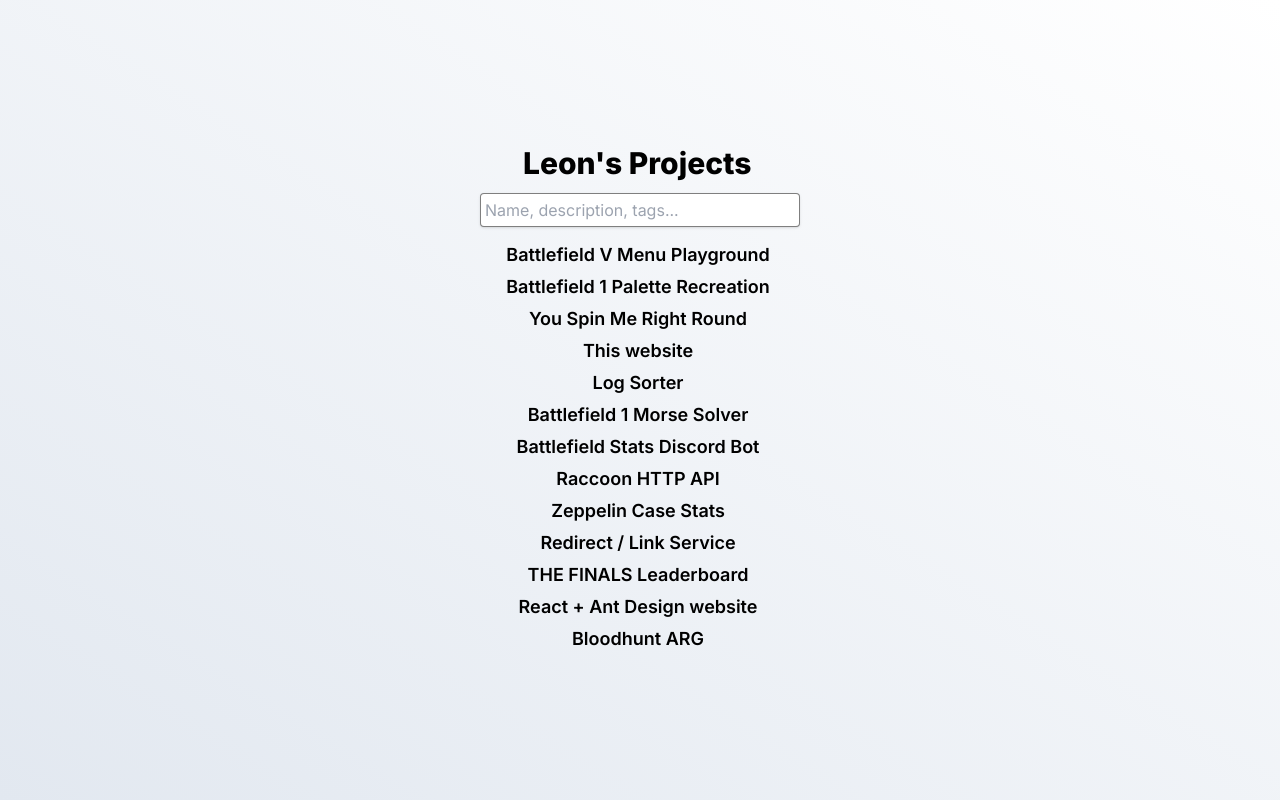
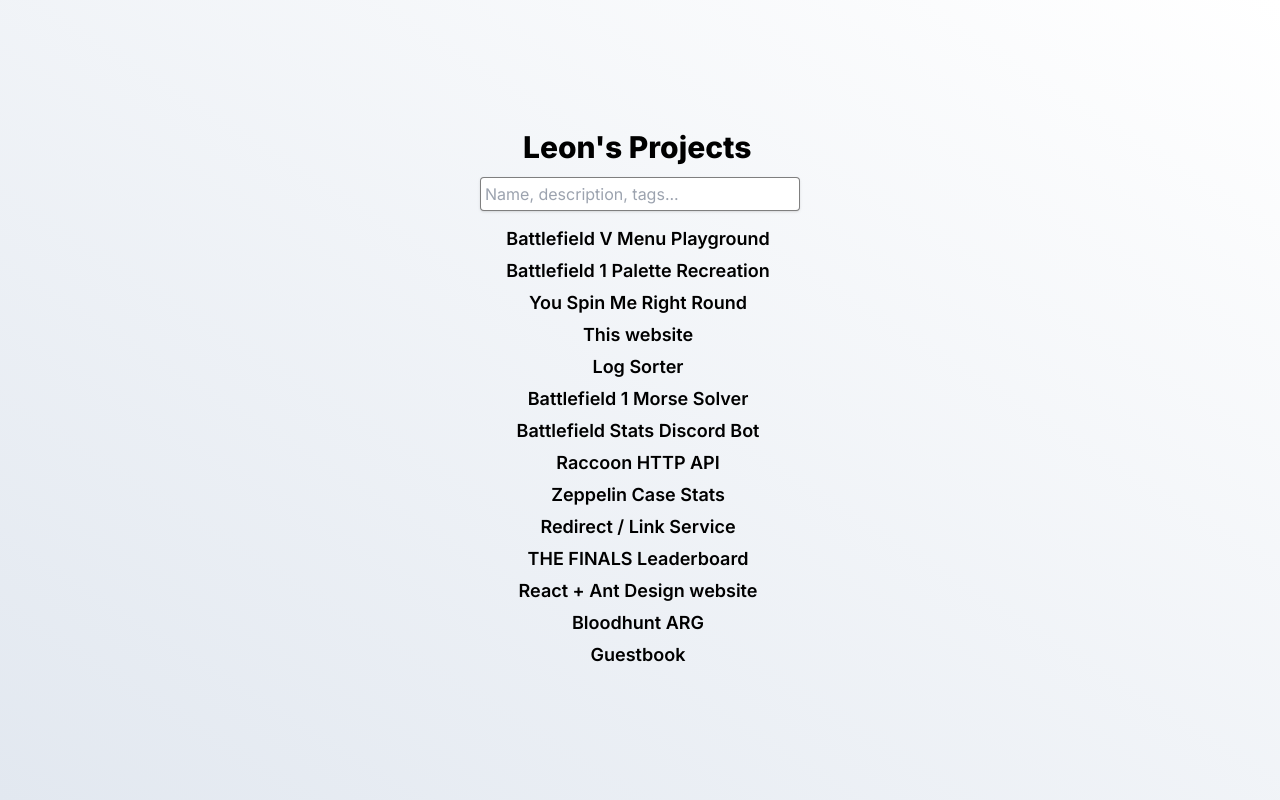
Before and after one commit to leonlarsson/leon-home, a Next.js app: page /projects in a window 1280 px wide. Built offline with nearby package versions, Linux system fonts and the light colour scheme; a web font is replaced by a local one.

Commit message:
projects: add Guestbook project

```diff
--- a/app/(main)/projects/projects.ts
+++ b/app/(main)/projects/projects.ts
@@ -120,6 +120,16 @@ export default [
     shortDescription: "The official website for the Bloodhunt ARG, 'The Omnis Challenge'.",
     tags: ["cloudflare workers", "cloudflare pages", "html", "css", "typescript"],
     link: "https://omnis.pages.dev/"
+  },
+  {
+    projectId: 14,
+    name: "Guestbook",
+    description: "A guestbook for my personal website. It uses Next.js experimental Server Actions and Cloudflare D1.",
+    shortDescription: "A guestbook powered by Next.js Server Actions and Cloudflare D1.",
+    tags: ["cloudflare workers", "react", "next.js", "tailwind", "typescript", "API"],
+    link: "/guestbook",
+    githubLink: "https://github.com/leonlarsson/leon-guestbook-api",
+    nextLink: true
   }
 ] satisfies Project[];
 
```
